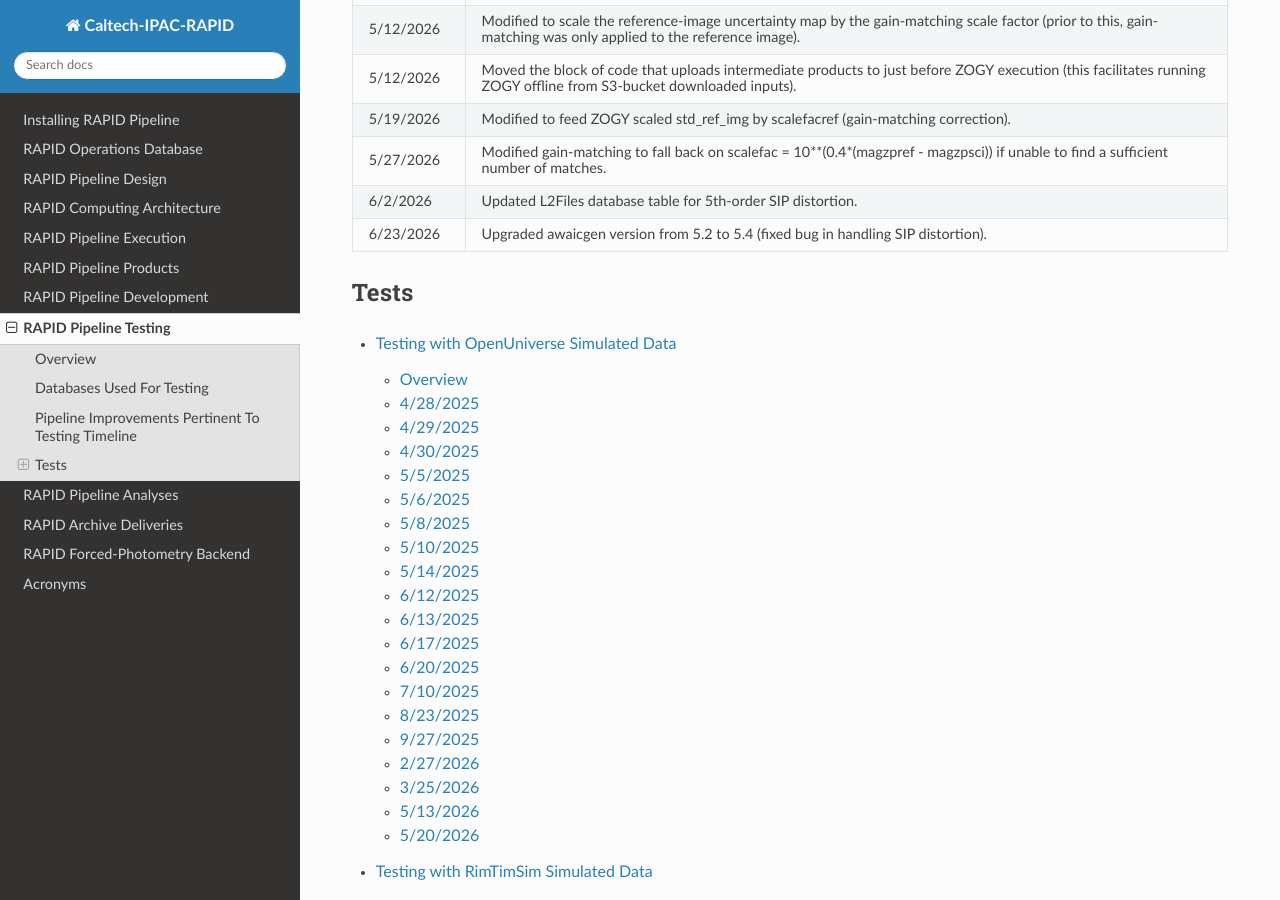
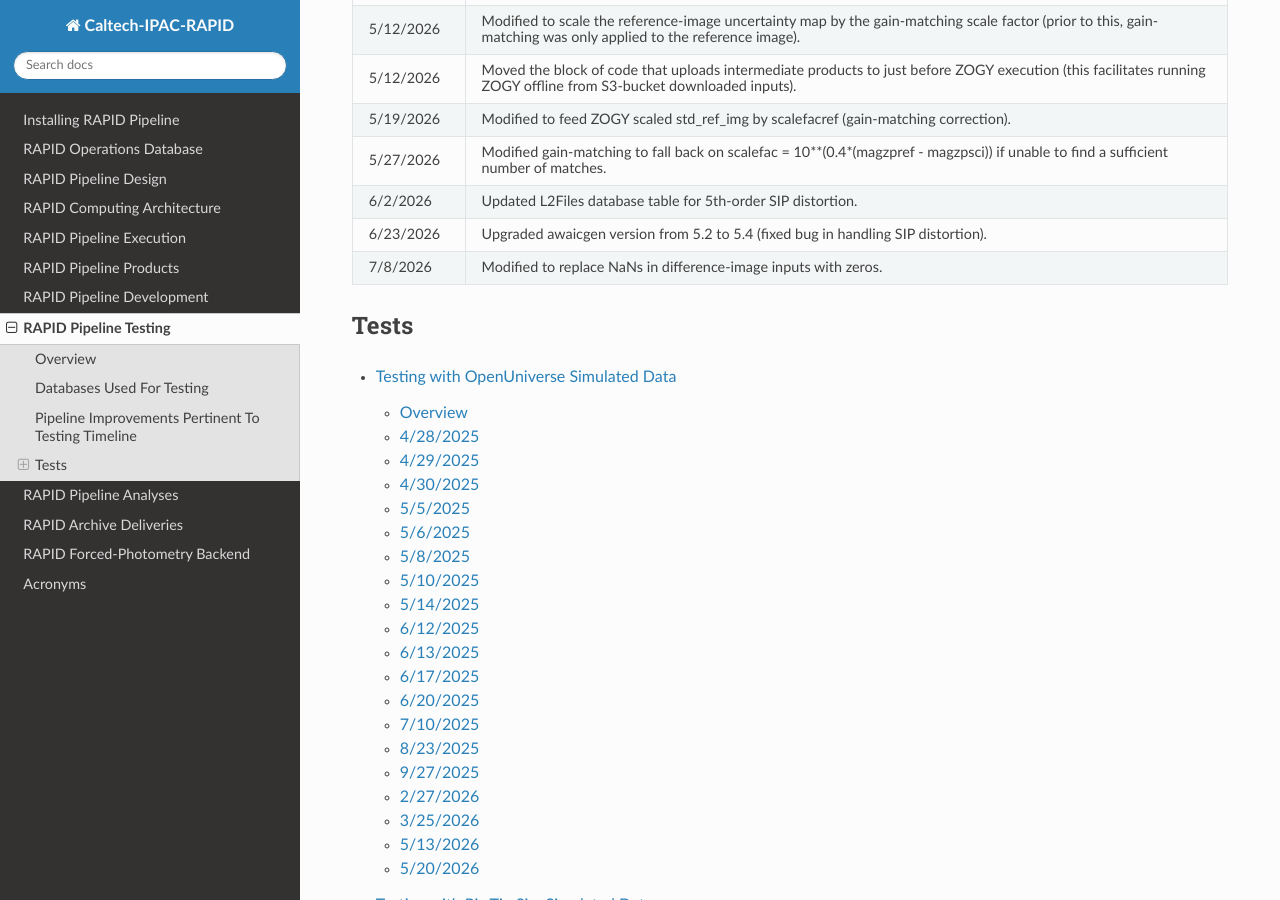
Before and after one commit to Caltech-IPAC/rapid, a Sphinx documentation site: the page built from docs/source/dev/tests.rst, in a window 1280 px wide and 900 px high, scrolled down 2984 px. Built offline with Sphinx 7.4.7 and the Read the Docs theme 3.1.0, drawn with Linux system fonts in a browser that asks for light colours.

Commit message:
Pipeline improvement: Modified to replace NaNs in difference-image inputs with zeros.

```diff
--- a/docs/source/dev/tests.rst
+++ b/docs/source/dev/tests.rst
@@ -99,6 +99,7 @@ Date              Software modification
 5/27/2026         Modified gain-matching to fall back on scalefac = 10**(0.4*(magzpref - magzpsci)) if unable to find a sufficient number of matches.
 6/2/2026          Updated L2Files database table for 5th-order SIP distortion.
 6/23/2026         Upgraded awaicgen version from 5.2 to 5.4 (fixed bug in handling SIP distortion).
+7/8/2026          Modified to replace NaNs in difference-image inputs with zeros.
 ===============   ===============================================================================================================================================================================================================================
 
 
```
